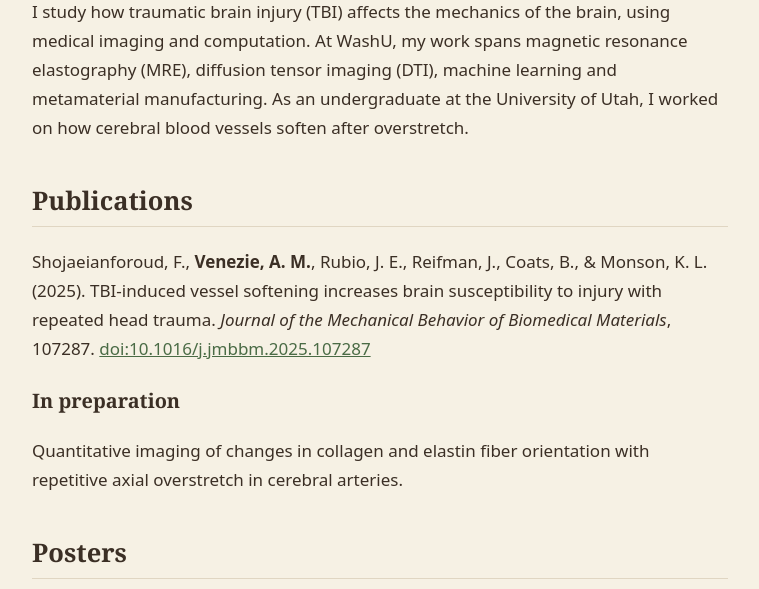
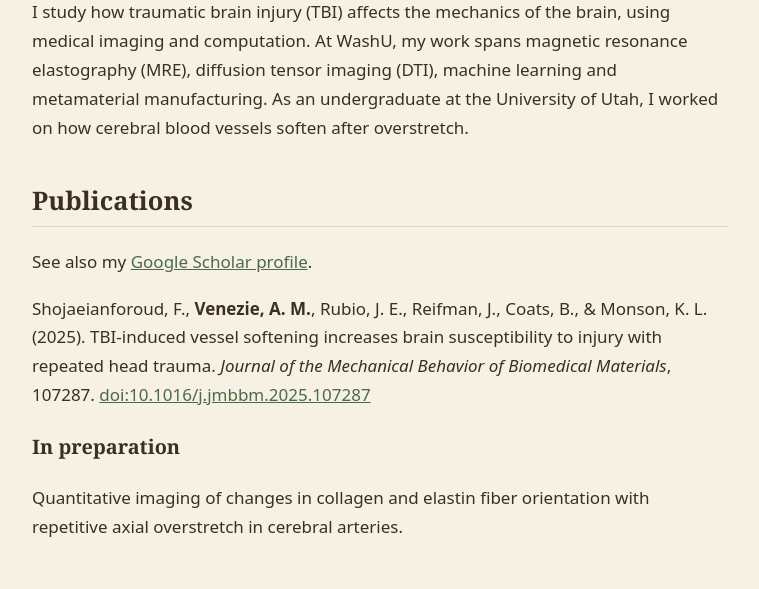
Before and after one commit to AlexVenezie/AlexVenezie.github.io, an Astro site: page /research in a window 1280 px wide. Shown: the part 181-770 px from the top of the page, without its empty margins (260-1019 px from the left). Built offline with nearby package versions, Linux system fonts and the light colour scheme; Astro itself is replaced by a stand-in of ours.

Commit message:
Add Google Scholar profile links
Co-Authored-By: Claude Sonnet 5.5 <noreply@anthropic.com>
Claude-Session: https://claude.ai/code/session_01VKqUfDznDxsdC3qo8fgBrF

```diff
--- a/src/pages/contact.astro
+++ b/src/pages/contact.astro
@@ -33,7 +33,7 @@ const FORM_ENDPOINT = 'https://formspree.io/f/YOUR_FORM_ID';
   <h2>Elsewhere</h2>
   <ul>
     <li><a href="https://www.linkedin.com/in/alexandervenezie/">LinkedIn</a></li>
+    <li><a href="https://scholar.google.com/citations?user=jbvnWh8AAAAJ&hl=en">Google Scholar</a></li>
     <li><a href="https://github.com/AlexVenezie">GitHub</a></li>
-    <!-- TODO: add Google Scholar once the profile URL (scholar.google.com/citations?user=...) is known. -->
   </ul>
 </Layout>
--- a/src/pages/research/index.astro
+++ b/src/pages/research/index.astro
@@ -13,6 +13,9 @@ import Layout from '../../layouts/Layout.astro';
   </p>
 
   <h2>Publications</h2>
+  <p>
+    See also my <a href="https://scholar.google.com/citations?user=jbvnWh8AAAAJ&hl=en">Google Scholar profile</a>.
+  </p>
   <div class="entry">
     <p>
       Shojaeianforoud, F., <strong>Venezie, A. M.</strong>, Rubio, J. E., Reifman, J., Coats, B., &amp;
```
